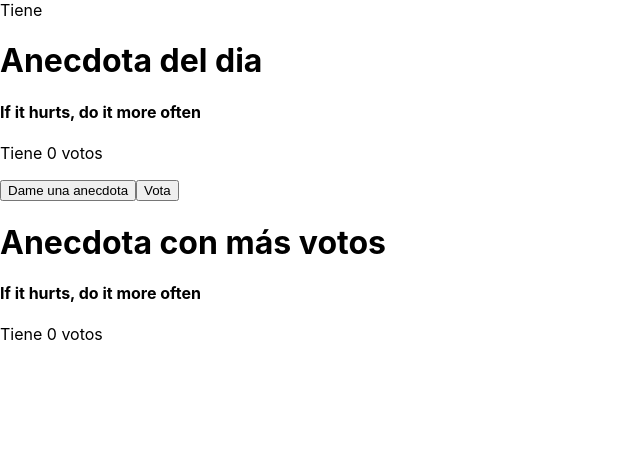
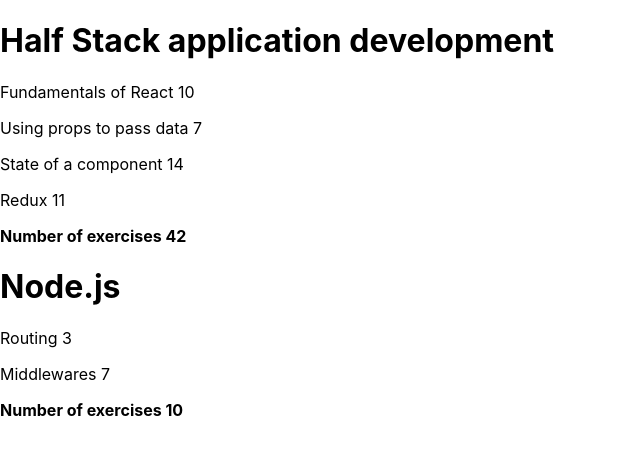
Before and after one commit to jainaga/Fullstack, a React (Create React App) app in the folder fullstack/: page / in a window 1280 px wide. Shown: the top 454 px of the page, without its empty margins (0-640 px from the left). Built offline with nearby package versions, Linux system fonts and the light colour scheme.

Commit message:
Ejercicio 3 de menu listo

```diff
--- /dev/null
+++ b/fullstack/src/App_3.js
@@ -0,0 +1,63 @@
+import React from 'react';
+import Course from './App_3_Course';
+
+
+
+
+
+
+const App = () => {
+    const courses = [
+        {
+          name: 'Half Stack application development',
+          id: 1,
+          parts: [
+            {
+              name: 'Fundamentals of React',
+              exercises: 10,
+              id: 1,
+            },
+            {
+              name: 'Using props to pass data',
+              exercises: 7,
+              id: 2,
+            },
+            {
+              name: 'State of a component',
+              exercises: 14,
+              id: 3,
+            },
+            {
+              name: 'Redux',
+              exercises: 11,
+              id: 4,
+            },
+          ],
+        },
+        {
+          name: 'Node.js',
+          id: 2,
+          parts: [
+            {
+              name: 'Routing',
+              exercises: 3,
+              id: 1,
+            },
+            {
+              name: 'Middlewares',
+              exercises: 7,
+              id: 2,
+            },
+          ],
+        },
+      ]
+
+    return (
+        <div>
+            <Course course={courses[0]} />
+            <Course course={courses[1]} />
+        </div>
+    )
+  }
+
+  export default App
--- /dev/null
+++ b/fullstack/src/App_3_Course.js
@@ -0,0 +1,45 @@
+import React from 'react';
+
+
+
+
+const Course = ({ course }) => {
+    const Header = ({ name }) => {
+        return (
+          <h1>{name}</h1>
+        )
+      }
+
+      const Content = ({ parts }) => {
+        return (
+          <div>
+            {parts.map(part => <Part key={part.id} part={part} />)}
+          </div>
+        )
+      }
+
+      const Part = ({ part }) => {
+        return (
+          <p>
+            {part.name} {part.exercises}
+          </p>
+        )
+      }
+
+      const Total = ({ parts }) => {
+        const total = parts.reduce((sum, part) => sum + part.exercises, 0)
+
+        return (
+          <p><strong>Number of exercises {total}</strong></p>
+        )
+      }
+    return (
+      <div>
+        <Header name={course.name} />
+        <Content parts={course.parts} />
+        <Total parts={course.parts} />
+      </div>
+    )
+  }
+
+  export default Course;
--- a/fullstack/src/App.js
+++ b/fullstack/src/App_anecdotas.js
@@ -38,7 +38,7 @@
   return (
       <div>
 
-          <div>Tiene
+          <div>
             <h1>Anecdota del dia</h1>
             <h4>{anecdotas[selected]}</h4>
             <p>Tiene {votos[selected]} votos</p>
--- a/fullstack/src/index.js
+++ b/fullstack/src/index.js
@@ -1,8 +1,9 @@
 import React from 'react';
 import ReactDOM from 'react-dom/client';
 import './index.css';
-import App from './App';
+//import App from './App';
 import reportWebVitals from './reportWebVitals';
+import App from './App_3';
 
 const root = ReactDOM.createRoot(document.getElementById('root'));
 root.render(
```
